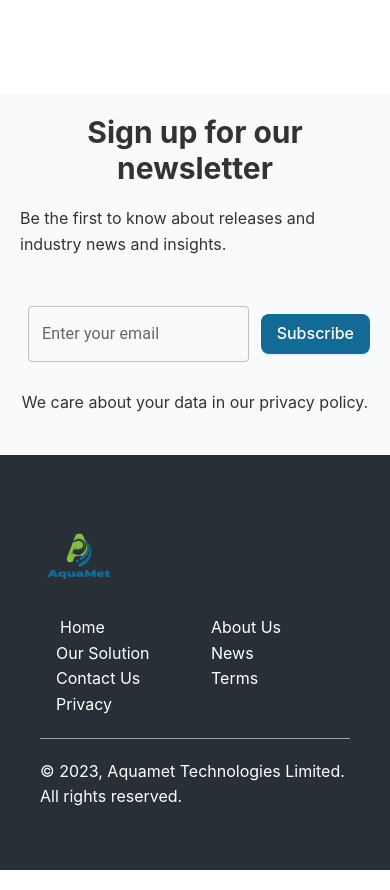
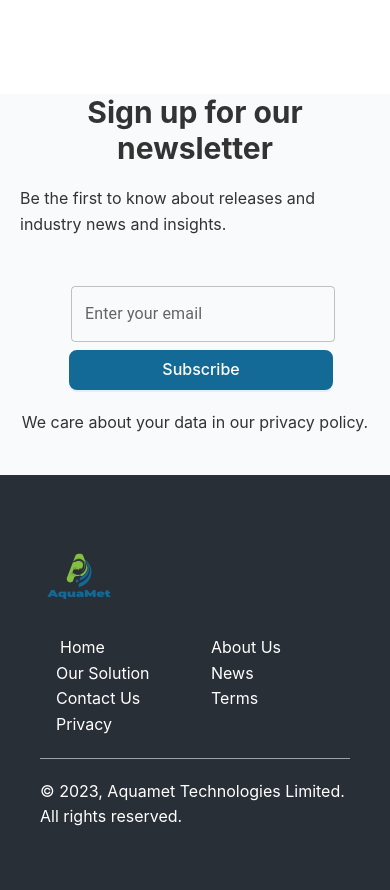
Before and after one commit to codewithkevin/Aquamet-Website, a React (Create React App) app: page / in a window 390 px wide. Shown: the part 6390-7280 px from the top of the page. Built offline with nearby package versions, Linux system fonts and the light colour scheme.

Commit message:
Done with Mobile View

```diff
--- a/src/components/Home/Newsletter.js
+++ b/src/components/Home/Newsletter.js
@@ -6,7 +6,7 @@ const Newsletter = () => {
   return (
     <section className="bg-[#F9FAFB] w-full h-full mt-10">
       <div className="flex flex-col mt-10 items-center justify-center mx-5 pb-10">
-        <h1 className="mx-auto text-center font-bold text-3xl mt-5">
+        <h1 className="mx-auto text-center font-bold text-3xl">
           Sign up for our newsletter
         </h1>
 
@@ -16,7 +16,7 @@ const Newsletter = () => {
           </p>
         </div>
 
-        <div className="mt-10 flex flex-row items-center mb-5">
+        <div className="mt-10 flex md:flex-row items-center sm:flex-col mb-5 space-x-3">
           <Box
             component="form"
             sx={{
@@ -26,7 +26,7 @@ const Newsletter = () => {
               },
             }}
             noValidate
-            autoComplete="off"
+            autoComplete="on"
           >
             <TextField
               id="outlined-basic"
@@ -36,7 +36,7 @@ const Newsletter = () => {
           </Box>
 
           <Button
-            className="bg-[#146A96] font-medium sm:ml-5"
+            className="bg-[#146A96] font-medium md:w-[150px] sm:w-full border-2 border-[#146A96]"
             type="primary"
             size="large"
           >
```
